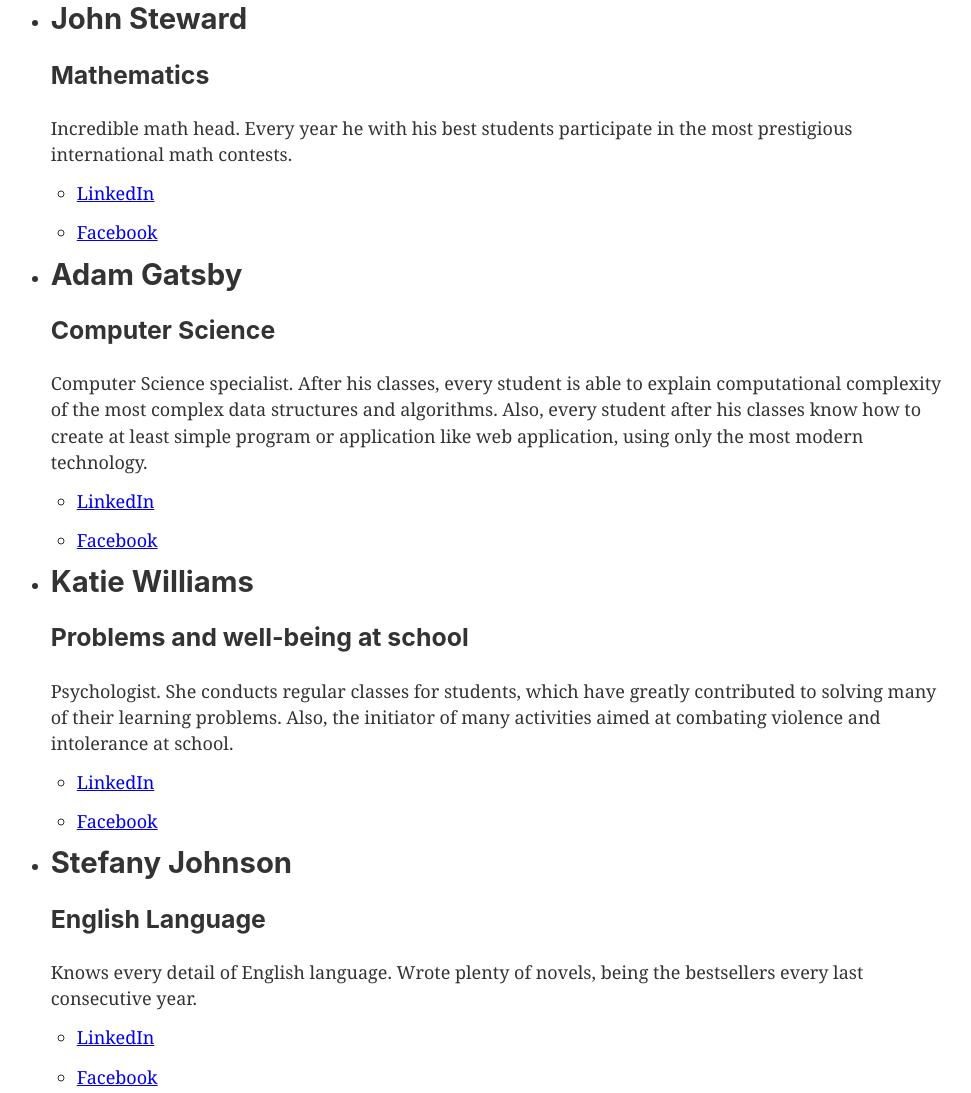
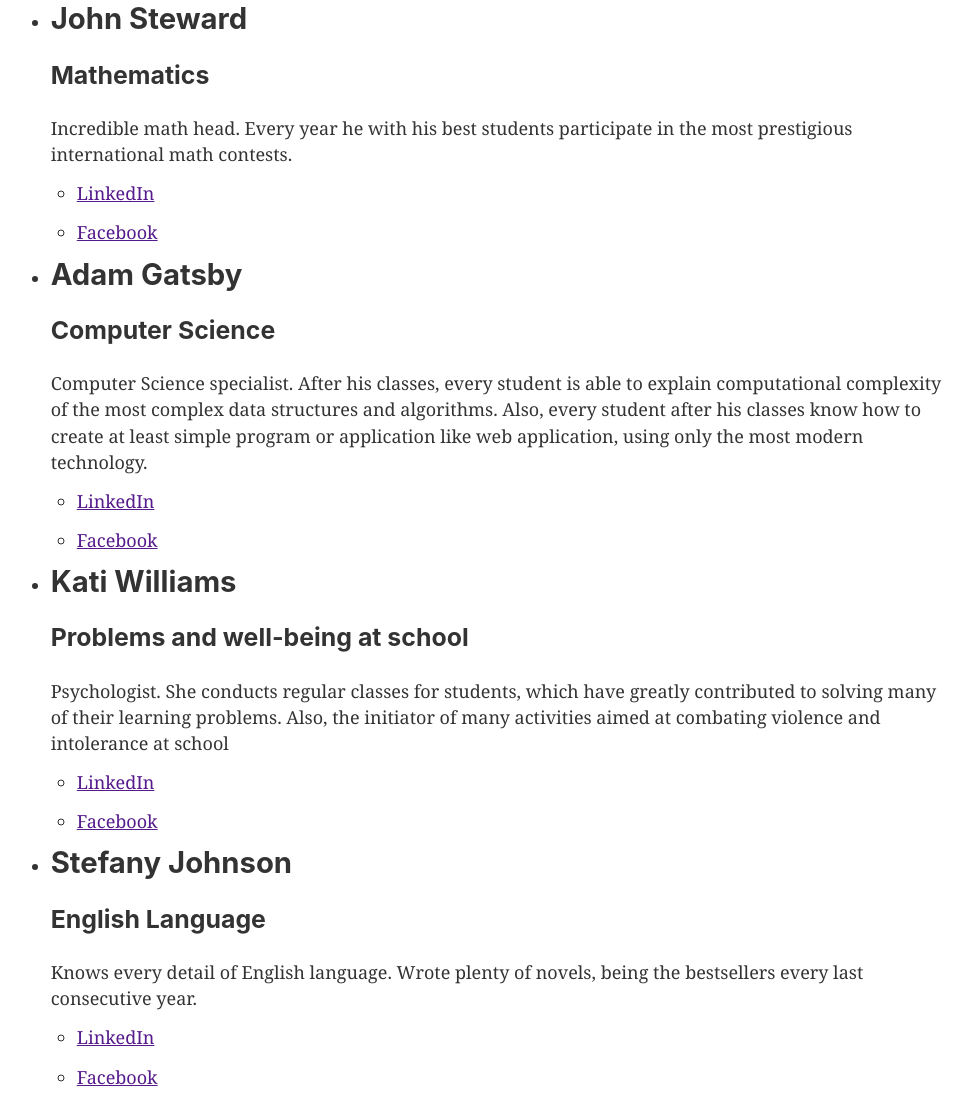
Before and after one commit to orzechdev/schoolfront, a Gatsby site: page /teaching-staff in a window 1280 px wide. Shown: the part 602-1695 px from the top of the page, without its empty margins (155-1126 px from the left). Built offline with nearby package versions, Linux system fonts and the light colour scheme; Gatsby itself is replaced by a stand-in of ours.

Commit message:
Use json source for teaching staff page

```diff
--- a/gatsby-config.js
+++ b/gatsby-config.js
@@ -31,5 +31,12 @@
     // To learn more, visit: https://gatsby.dev/offline
     // `gatsby-plugin-offline`,
     `gatsby-plugin-typescript`,
+    `gatsby-transformer-json`,
+    {
+      resolve: `gatsby-source-filesystem`,
+      options: {
+        path: `./src/data/`,
+      },
+    },
   ],
 }
--- a/package.json
+++ b/package.json
@@ -12,7 +12,8 @@
     "gatsby-plugin-react-helmet": "^3.1.24",
     "gatsby-plugin-sharp": "^2.4.13",
     "gatsby-plugin-typescript": "^2.3.0",
-    "gatsby-source-filesystem": "^2.1.56",
+    "gatsby-source-filesystem": "^2.2.2",
+    "gatsby-transformer-json": "^2.3.1",
     "gatsby-transformer-sharp": "^2.3.19",
     "prop-types": "^15.7.2",
     "react": "^16.12.0",
--- /dev/null
+++ b/src/data/teachingStaff.json
@@ -0,0 +1,42 @@
+[
+  {
+    "firstName": "David",
+    "lastName": "Smith",
+    "studyField": "School management",
+    "biography": "Head of School. Initiator of plenty of activities consisting of improving learning possibilities for students, providing modren technology to the school and many more. Every student and parent is welcome in his room. Any external teaching or work initiative is seriously considered by him. There is no any reported school problem, which could be left alone by him.",
+    "linkedinUrl": "",
+    "facbookUrl": ""
+  },
+  {
+    "firstName": "John",
+    "lastName": "Steward",
+    "studyField": "Mathematics",
+    "biography": "Incredible math head. Every year he with his best students participate in the most prestigious international math contests.",
+    "linkedinUrl": "",
+    "facbookUrl": ""
+  },
+  {
+    "firstName": "Adam",
+    "lastName": "Gatsby",
+    "studyField": "Computer Science",
+    "biography": "Computer Science specialist. After his classes, every student is able to explain computational complexity of the most complex data structures and algorithms. Also, every student after his classes know how to create at least simple program or application like web application, using only the most modern technology.",
+    "linkedinUrl": "",
+    "facbookUrl": ""
+  },
+  {
+    "firstName": "Kati",
+    "lastName": "Williams",
+    "studyField": "Problems and well-being at school",
+    "biography": "Psychologist. She conducts regular classes for students, which have greatly contributed to solving many of their learning problems. Also, the initiator of many activities aimed at combating violence and intolerance at school",
+    "linkedinUrl": "",
+    "facbookUrl": ""
+  },
+  {
+    "firstName": "Stefany",
+    "lastName": "Johnson",
+    "studyField": "English Language",
+    "biography": "Knows every detail of English language. Wrote plenty of novels, being the bestsellers every last consecutive year.",
+    "linkedinUrl": "",
+    "facbookUrl": ""
+  }
+]
--- a/src/pages/teaching-staff.tsx
+++ b/src/pages/teaching-staff.tsx
@@ -1,111 +1,61 @@
 import React from "react"
-import { Link } from "gatsby"
+import { Link, useStaticQuery, graphql } from "gatsby"
 
 import Layout from "../components/layout"
 import SEO from "../components/seo"
 
-const TeachingStaffPage = () => (
+const TeachingStaffPage = () => {
+  const teachingStaff = useStaticQuery(graphql`
+    query TeachingStaffQuery {
+      allTeachingStaffJson {
+        edges {
+          node {
+            firstName
+            lastName
+            studyField
+            biography
+            linkedinUrl
+            facbookUrl
+          }
+        }
+      }
+    }
+  `)
+
+  return (
     <Layout>
       <SEO title="Teaching staff" />
       <h1>Teaching staff</h1>
       <p>
-      Our teaching staff consists only of the greatest specialists, very highly
-      educated people, actively contributing to their field of studies, what
-      ensures enormous and extraordinary level of teaching for our students.
+        Our teaching staff consists only of the greatest specialists, very
+        highly educated people, actively contributing to their field of studies,
+        what ensures enormous and extraordinary level of teaching for our
+        students.
       </p>
       <ul>
-      <li>
-        <h2>David Smith</h2>
-        <h3>School management</h3>
-        <p>
-          Head of School. Initiator of plenty of activities consisting of
-          improving learning possibilities for students, providing modren
-          technology to the school and many more. Every student and parent is
-          welcome in his room. Any external teaching or work initiative is
-          seriously considered by him. There is no any reported school problem,
-          which could be left alone by him.
-        </p>
+        {teachingStaff.allTeachingStaffJson.edges.map(
+          ({ node }, index: number) => (
+            <li key={index}>
+              <h2>
+                {node.firstName} {node.lastName}
+              </h2>
+              <h3>{node.studyField}</h3>
+              <p>{node.biography}</p>
               <ul>
                 <li>
-            <a href="#">LinkedIn</a>
+                  <a href={node.linkedinUrl}>LinkedIn</a>
                 </li>
                 <li>
-            <a href="#">Facebook</a>
+                  <a href={node.facbookUrl}>Facebook</a>
                 </li>
               </ul>
             </li>
-      <li>
-        <h2>John Steward</h2>
-        <h3>Mathematics</h3>
-        <p>
-          Incredible math head. Every year he with his best students participate
-          in the most prestigious international math contests.
-        </p>
-        <ul>
-          <li>
-            <a href="#">LinkedIn</a>
-          </li>
-          <li>
-            <a href="#">Facebook</a>
-          </li>
-        </ul>
-      </li>
-      <li>
-        <h2>Adam Gatsby</h2>
-        <h3>Computer Science</h3>
-        <p>
-          Computer Science specialist. After his classes, every student is able
-          to explain computational complexity of the most complex data
-          structures and algorithms. Also, every student after his classes know
-          how to create at least simple program or application like web
-          application, using only the most modern technology.
-        </p>
-        <ul>
-          <li>
-            <a href="#">LinkedIn</a>
-          </li>
-          <li>
-            <a href="#">Facebook</a>
-          </li>
-        </ul>
-      </li>
-      <li>
-        <h2>Katie Williams</h2>
-        <h3>Problems and well-being at school</h3>
-        <p>
-          Psychologist. She conducts regular classes for students, which have
-          greatly contributed to solving many of their learning problems. Also,
-          the initiator of many activities aimed at combating violence and
-          intolerance at school.
-        </p>
-        <ul>
-          <li>
-            <a href="#">LinkedIn</a>
-          </li>
-          <li>
-            <a href="#">Facebook</a>
-          </li>
-        </ul>
-      </li>
-      <li>
-        <h2>Stefany Johnson</h2>
-        <h3>English Language</h3>
-        <p>
-          Knows every detail of English language. Wrote plenty of novels, being
-          the bestsellers every last consecutive year.
-        </p>
-        <ul>
-          <li>
-            <a href="#">LinkedIn</a>
-          </li>
-          <li>
-            <a href="#">Facebook</a>
-          </li>
-        </ul>
-      </li>
+          )
+        )}
       </ul>
       <Link to="/">Go back to the homepage</Link>
     </Layout>
   )
+}
 
 export default TeachingStaffPage
```
Also changed, not shown: 1 other file. Lines whose indentation alone changed are shown as unchanged.
